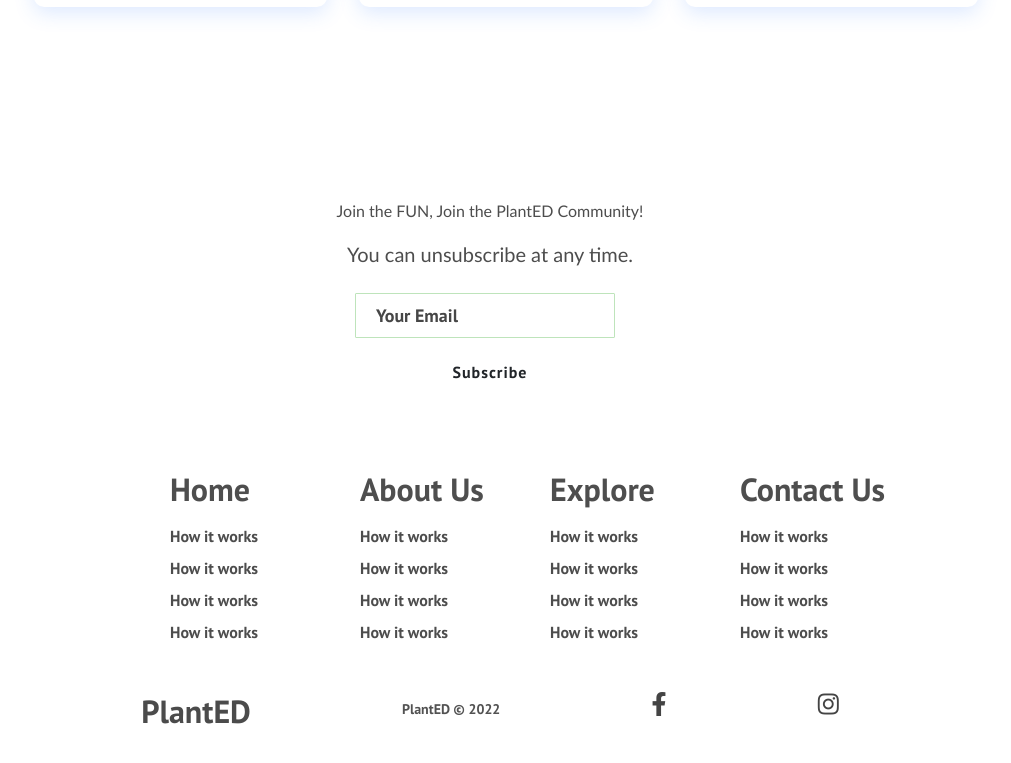
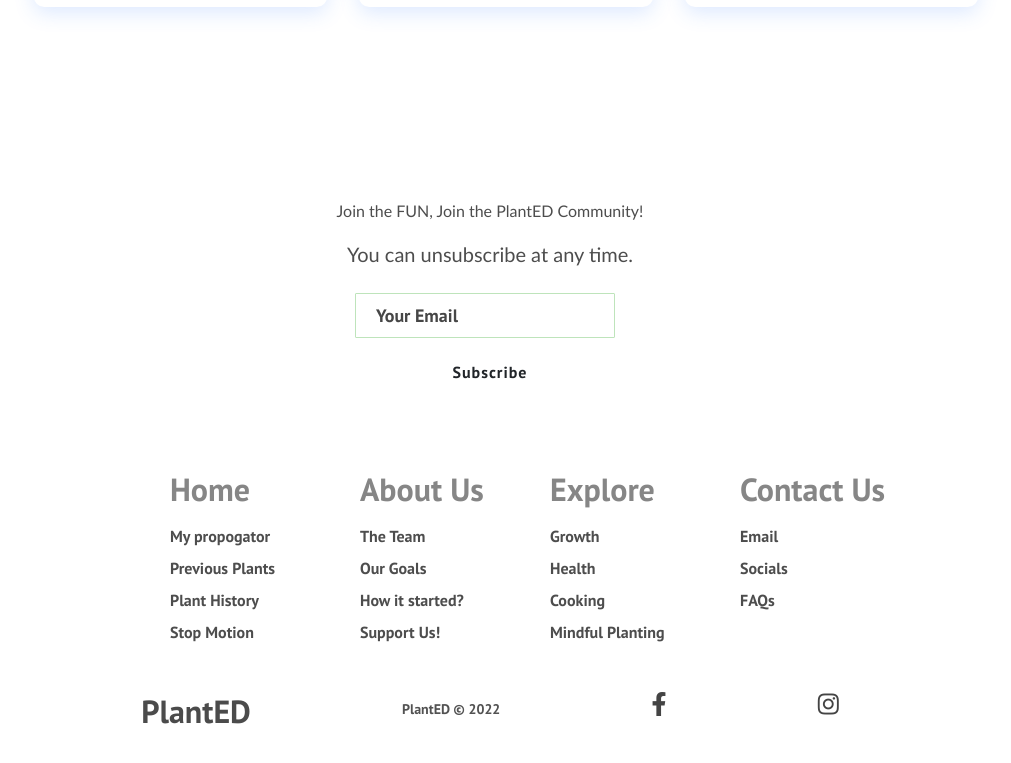
Before and after one commit to a-majumdar/sdp, a React (Create React App) app in the folder software/: page / in a window 1280 px wide. Shown: the part 1697-2460 px from the top of the page, without its empty margins (150-1161 px from the left). Built offline with nearby package versions, Linux system fonts and the light colour scheme.

Commit message:
After Demo1

```diff
--- a/software/src/components/organisms/Footer.css
+++ b/software/src/components/organisms/Footer.css
@@ -79,7 +79,7 @@
 }
 
 .footer-link-items > h2 {
-  color: rgb(78, 78, 78);
+  color: rgb(134, 134, 134);
 }
 
 .footer-link-items a {
--- a/software/src/components/organisms/Footer.js
+++ b/software/src/components/organisms/Footer.js
@@ -30,32 +30,32 @@ function Footer() {
         <div className="footer-links-wraper">
           <div className="footer-link-items">
             <h2>Home</h2>
-            <Link>How it works</Link>
-            <Link>How it works</Link>
-            <Link>How it works</Link>
-            <Link>How it works</Link>
+            <Link>My propogator</Link>
+            <Link>Previous Plants</Link>
+            <Link>Plant History</Link>
+            <Link>Stop Motion</Link>
           </div>
         </div>
         <div className="footer-link-items">
           <h2>About Us</h2>
-          <Link>How it works</Link>
-          <Link>How it works</Link>
-          <Link>How it works</Link>
-          <Link>How it works</Link>
+          <Link>The Team</Link>
+          <Link>Our Goals</Link>
+          <Link>How it started?</Link>
+          <Link>Support Us!</Link>
         </div>
         <div className="footer-link-items">
           <h2>Explore</h2>
-          <Link>How it works</Link>
-          <Link>How it works</Link>
-          <Link>How it works</Link>
-          <Link>How it works</Link>
+          <Link>Growth</Link>
+          <Link>Health</Link>
+          <Link>Cooking</Link>
+          <Link>Mindful Planting</Link>
         </div>
         <div className="footer-link-items">
           <h2>Contact Us</h2>
-          <Link>How it works</Link>
-          <Link>How it works</Link>
-          <Link>How it works</Link>
-          <Link>How it works</Link>
+          <Link>Email</Link>
+          <Link>Socials</Link>
+          <Link>FAQs</Link>
+          <Link></Link>
         </div>
       </div>
       <section className="social-media">
```
Also changed, not shown: software/src/components/organisms/expHeroSection.js (+6 -2 lines).
